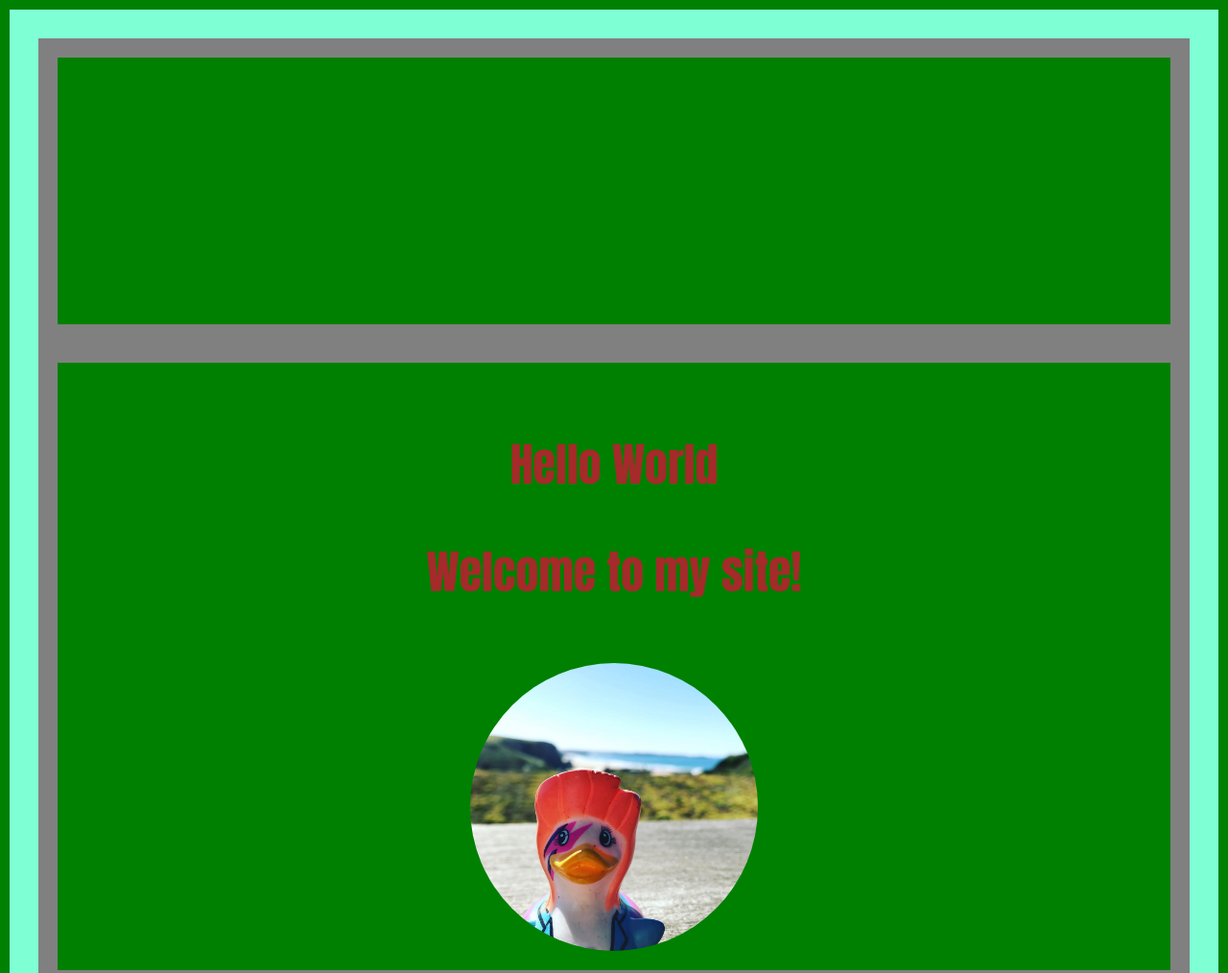
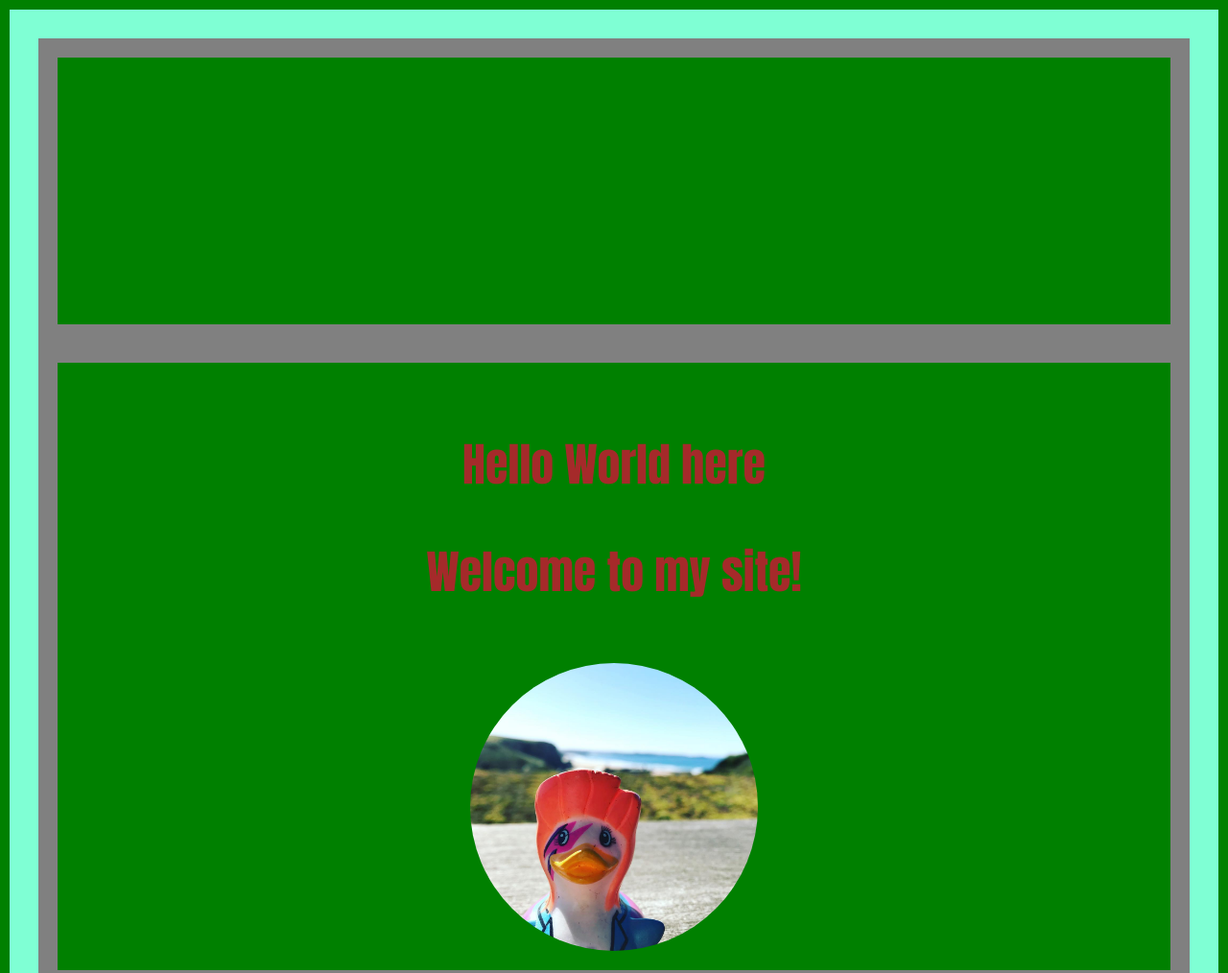
Before and after one commit to Sharda-Mahendra/beginners-week-one-master, a plain HTML site: page index.html in a window 1280 px wide. Shown: the top 1014 px of the page at 96% size. Drawn offline with Linux system fonts and the light colour scheme.

Commit message:
Update index.html
changed greeting message

```diff
--- a/index.html
+++ b/index.html
@@ -8,7 +8,7 @@
 
   <body>
     <div>
-      <h1>Hello World</h1>
+      <h1>Hello World here</h1>
       <h2>Welcome to my site!</h2>
       <img src="./image/duck.jpg" alt="image of a duck" width="300" />
     </div>
```
